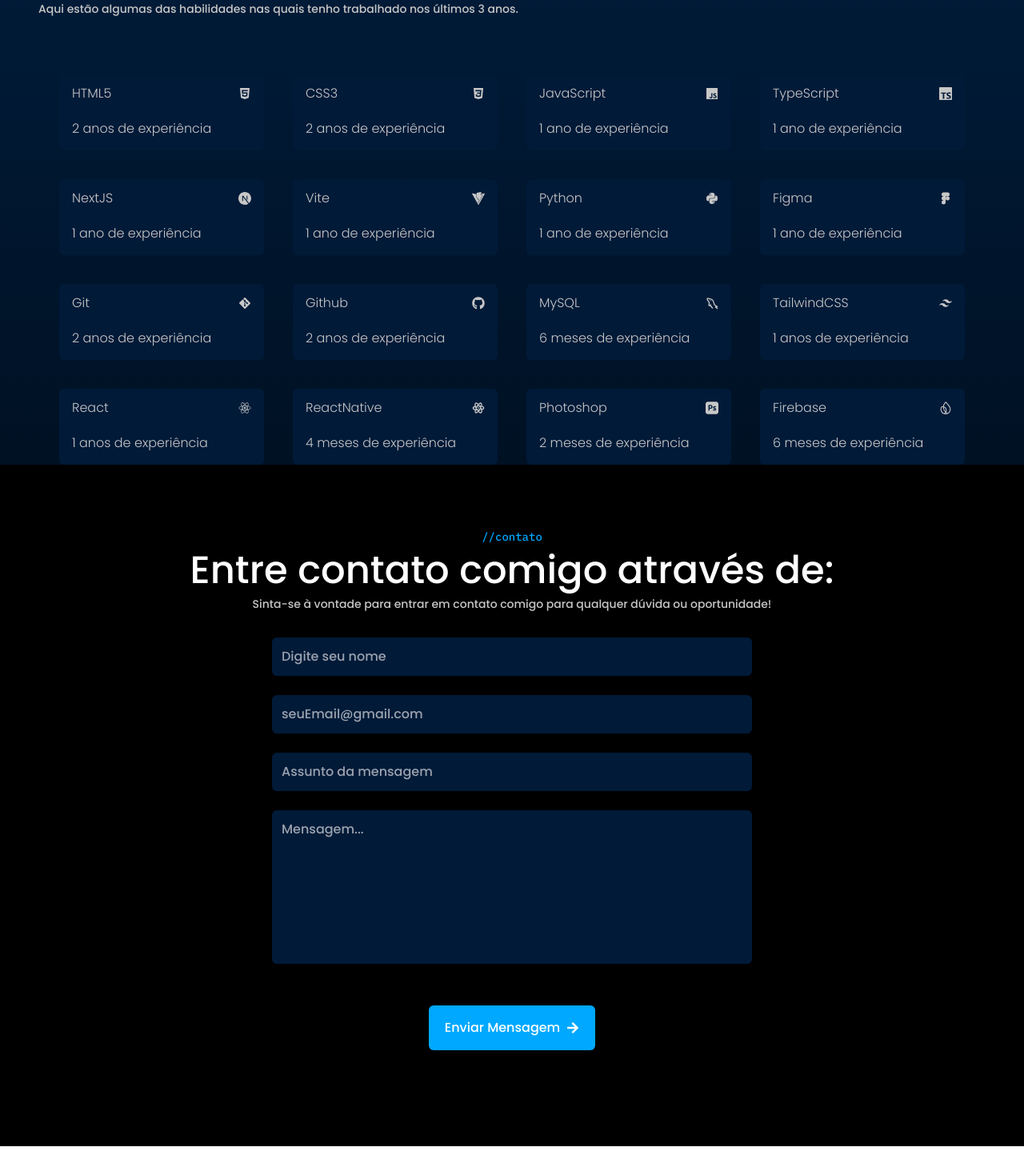
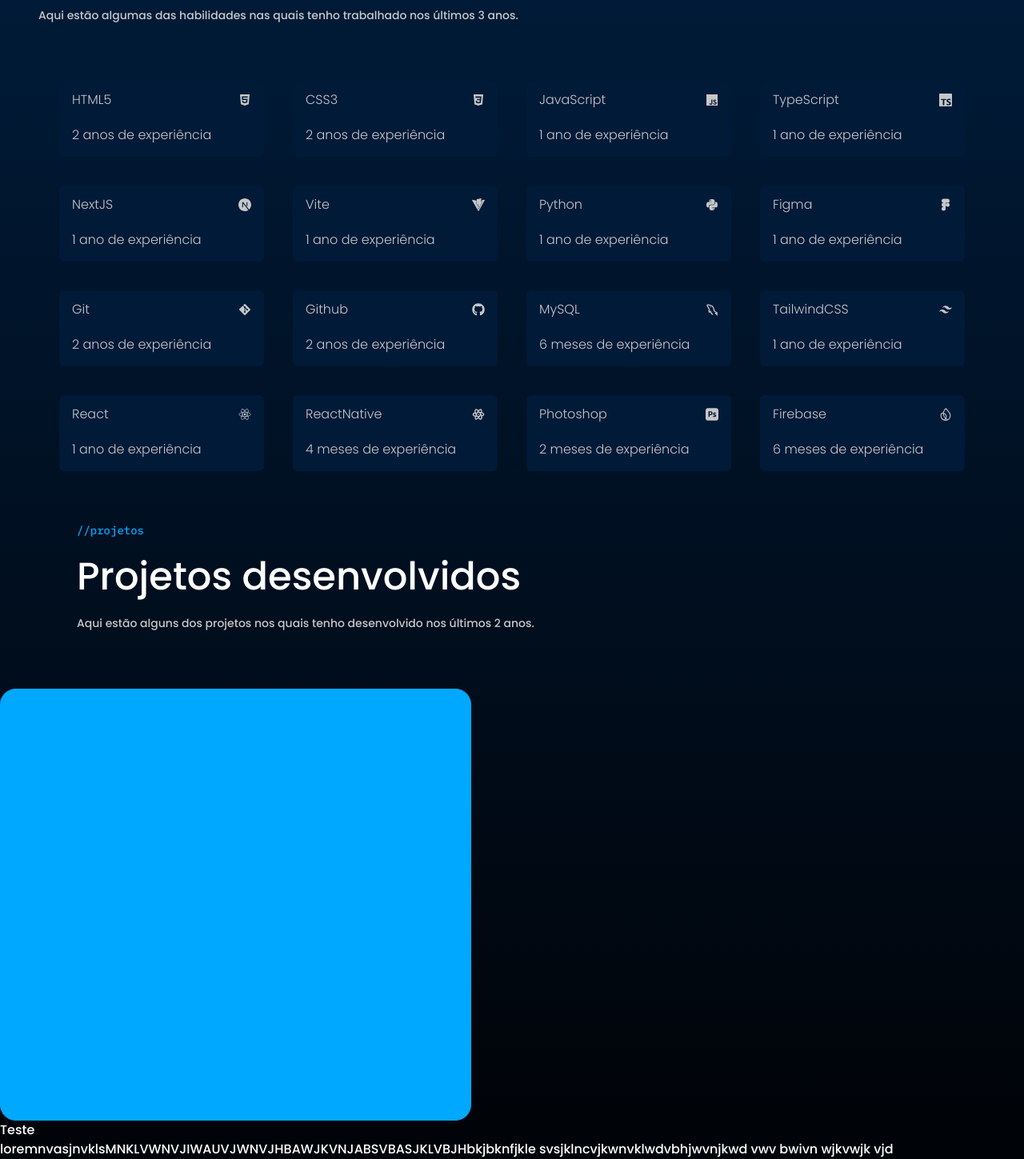
Before and after one commit to IsaacSousa2/portifolioProfissional, a Next.js app in the folder portfolio-app/my-app/: page / in a window 1280 px wide. Shown: the part 837-2286 px from the top of the page at 80% size. Built offline with nearby package versions, Linux system fonts and the light colour scheme.

Commit message:
Criação do component de projetos

```diff
--- a/portfolio-app/my-app/src/app/page.tsx
+++ b/portfolio-app/my-app/src/app/page.tsx
@@ -1,7 +1,7 @@
 import { Contact } from "@/components/contact/contact";
 import { Header } from "@/components/headerComponents/header";
 import { Hero } from "@/components/heroSection/hero";
-import { Projects } from "@/components/projects/projects";
+import { Projects } from "@/components/projects/Component/projects";
 import { ProfissionalSkills } from "@/components/skills/skillComponent/profissionalskills";
 
 export default function Home() {
@@ -11,7 +11,7 @@
           <Header />
           <Hero />
           <ProfissionalSkills />
-          <Contact />
+          <Projects />
 
     </div>
   );
--- a/portfolio-app/my-app/src/components/TextComponents/Comments/comments.tsx
+++ b/portfolio-app/my-app/src/components/TextComponents/Comments/comments.tsx
@@ -11,7 +11,7 @@
 
     return(
 
-        <div className="px-12 text-lightBlue text-sm">
+        <div className="px-12 py-[8px] text-lightBlue text-sm">
             <p className={plex.className}>//{text}</p>
         </div>
 
--- a/portfolio-app/my-app/src/components/TextComponents/SubTitle/subTitle.tsx
+++ b/portfolio-app/my-app/src/components/TextComponents/SubTitle/subTitle.tsx
@@ -8,7 +8,7 @@
 
     return(
 
-        <div className="px-12 text-sm text-lightGray ">
+        <div className="px-12 py-[8px] text-sm text-lightGray ">
             <p className="">{text}</p>
         </div>
 
--- a/portfolio-app/my-app/src/components/footerComponents/footer.tsx
+++ b/portfolio-app/my-app/src/components/footerComponents/footer.tsx
@@ -1,5 +1,4 @@
 import { IBM_Plex_Mono, Poppins } from "next/font/google";
-import Image from "next/image";
 import { FaHeart } from "react-icons/fa";
 const plex = IBM_Plex_Mono({ subsets: ["latin"], weight:['300', '500', '700'] })
 
--- /dev/null
+++ b/portfolio-app/my-app/src/components/projects/Box/projectsBox.tsx
@@ -0,0 +1,33 @@
+import Image, { StaticImageData } from "next/image";
+import { Tag } from "@/components/projects/Box/tag";
+
+type Props = {
+
+    title: string;
+    text: string;
+    img: StaticImageData;
+
+
+}
+
+export const ProjectBox = ({title, text, img}: Props) => {
+
+    return(
+
+        <div className="text-white">
+            <div className="">
+                <Image src={img} alt="Imagem do projeto" />
+            </div>
+            <div>
+                <div>
+                    {title}
+                </div>
+                <div>
+                    {text}
+                </div>
+            </div>
+        </div>
+
+    )
+
+}
--- /dev/null
+++ b/portfolio-app/my-app/src/components/projects/Box/tag.tsx
@@ -0,0 +1,19 @@
+type Props = {
+
+    text: string;
+
+}
+
+export const Tag = ({text} : Props) => {
+
+    return(
+
+        <div className="bg-mediumBlue rounded-md px-2 max-w-28 flex justify-center items-center h-8 font-light my-3 mx-4">
+
+            <h3 className="text-lightBlue">{text}</h3>
+
+        </div>
+
+    )
+
+}
--- /dev/null
+++ b/portfolio-app/my-app/src/components/projects/Component/projects.tsx
@@ -0,0 +1,37 @@
+import { Comments } from "@/components/TextComponents/Comments/comments"
+import { SubTitle } from "@/components/TextComponents/SubTitle/subTitle"
+import { Title } from "@/components/TextComponents/Titles/title"
+import PImage from "@/../../public/Images/HeroImages/Foto.png"
+import { ProjectBox } from "../Box/projectsBox"
+
+export const Projects = () => {
+
+    return(
+
+        <div>
+            <div className="px-12 py-14">
+                <div className="pb-2">
+                    <Comments text="projetos" />
+                </div>
+                <div className="pb-2">
+                    <Title text="Projetos desenvolvidos" />
+                </div>
+                <div className="pb-2">
+                    <SubTitle text="Aqui estão alguns dos projetos nos quais tenho desenvolvido nos últimos 2 anos." />
+                </div>
+            </div>
+
+            <div className="">
+
+                <ProjectBox
+                title="Teste"
+                text="loremnvasjnvklsMNKLVWNVJIWAUVJWNVJHBAWJKVNJABSVBASJKLVBJHbkjbknfjkle svsjklncvjkwnvklwdvbhjwvnjkwd vwv bwivn wjkvwjk vjd"
+                img={PImage}
+                />
+
+            </div>
+        </div>
+
+    )
+
+}
--- a/portfolio-app/my-app/src/components/projects/projects.tsx
+++ /dev/null
@@ -1,25 +0,0 @@
-import { Comments } from "../TextComponents/Comments/comments"
-import { SubTitle } from "../TextComponents/SubTitle/subTitle"
-import { Title } from "../TextComponents/Titles/title"
-
-export const Projects = () => {
-
-    return(
-
-        <div>
-            <div className="px-12 py-14">
-                <div className="pb-2">
-                    <Comments text="projetos" />
-                </div>
-                <div className="pb-2">
-                    <Title text="Projetos desenvolvidos" />
-                </div>
-                <div className="pb-2">
-                    <SubTitle text="Aqui estão alguns dos projetos nos quais tenho desenvolvido nos últimos 2 anos." />
-                </div>
-            </div>
-        </div>
-
-    )
-
-}
--- a/portfolio-app/my-app/src/components/skills/skillComponent/profissionalskills.tsx
+++ b/portfolio-app/my-app/src/components/skills/skillComponent/profissionalskills.tsx
@@ -26,13 +26,13 @@
         <div className="">
 
         <div className="">
-            <div className="pb-2">
+            <div className="">
                 <Comments text="conhecimentos" />
             </div>
-            <div className="pb-2">
+            <div className="">
                 <Title text="Competências profissionais" />
             </div>
-            <div className="pb-2">
+            <div className="">
                 <SubTitle text="Aqui estão algumas das habilidades nas quais tenho trabalhado nos últimos 3 anos." />
             </div>
 
@@ -53,8 +53,8 @@
                 <Box title="Git" time="2 anos de experiência" icon={<FaGitAlt />} />
                 <Box title="Github" time="2 anos de experiência" icon={<FaGithub />} />
                 <Box title="MySQL" time="6 meses de experiência" icon={<TbBrandMysql />} />
-                <Box title="TailwindCSS" time="1 anos de experiência" icon={<SiTailwindcss />} />
-                <Box title="React" time="1 anos de experiência" icon={<IoLogoReact />} />
+                <Box title="TailwindCSS" time="1 ano de experiência" icon={<SiTailwindcss />} />
+                <Box title="React" time="1 ano de experiência" icon={<IoLogoReact />} />
                 <Box title="ReactNative" time="4 meses de experiência" icon={<TbBrandReactNative />} />
                 <Box title="Photoshop" time="2 meses de experiência" icon={<SiAdobephotoshop />} />
                 <Box title="Firebase" time="6 meses de experiência" icon={<SiFirebase />} />
```
